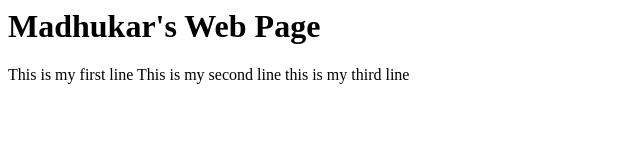
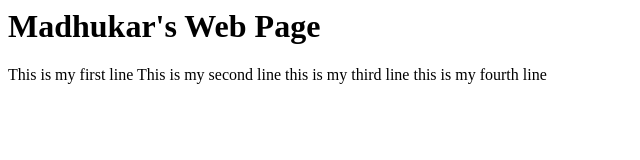
Before and after one commit to msundaragiri/flipkart_project, a plain HTML site: page index.html in a window 1280 px wide. Shown: the whole page, without its empty margins (0-640 px from the left). Drawn offline with Linux system fonts and the light colour scheme.

Commit message:
my second version

```diff
--- a/index.html
+++ b/index.html
@@ -2,3 +2,4 @@
 <body>This is my first line</body>
 <body>This is my second line<body>
 this is my third line
+this is my fourth line
```
